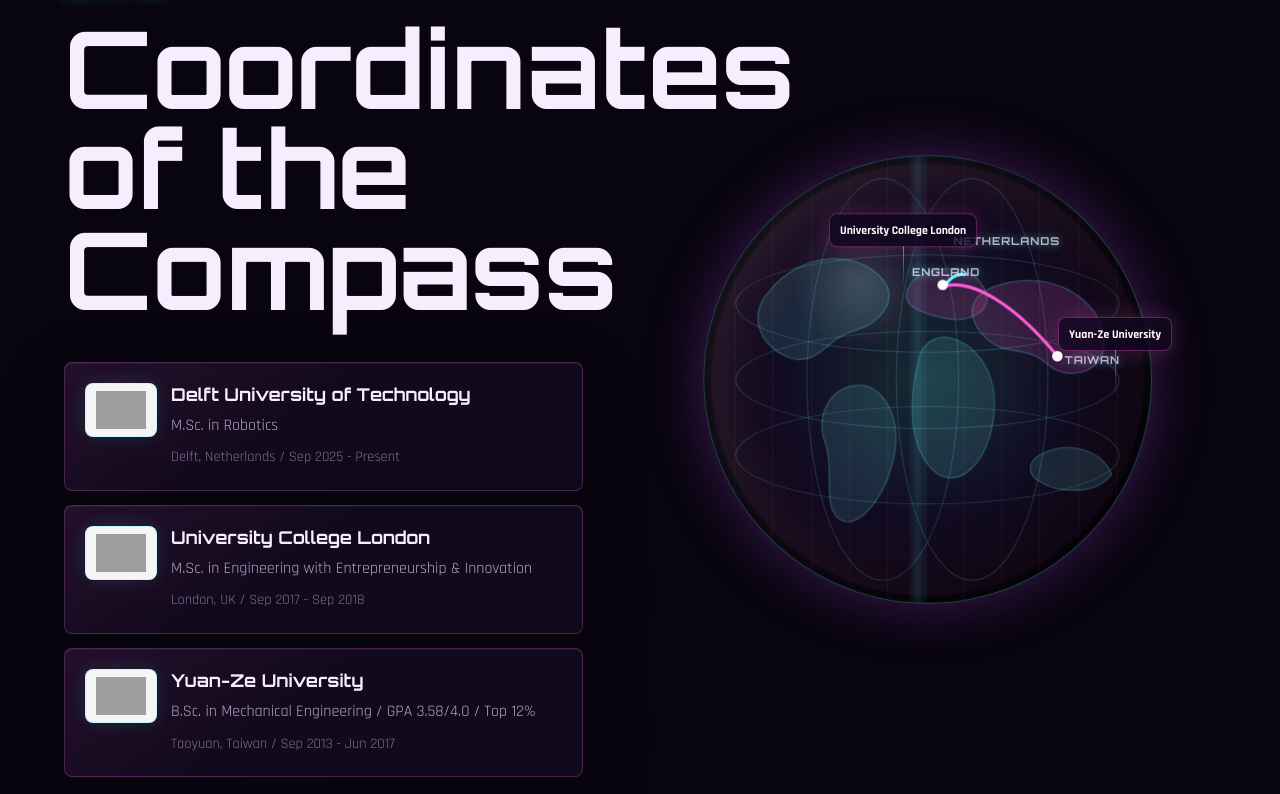
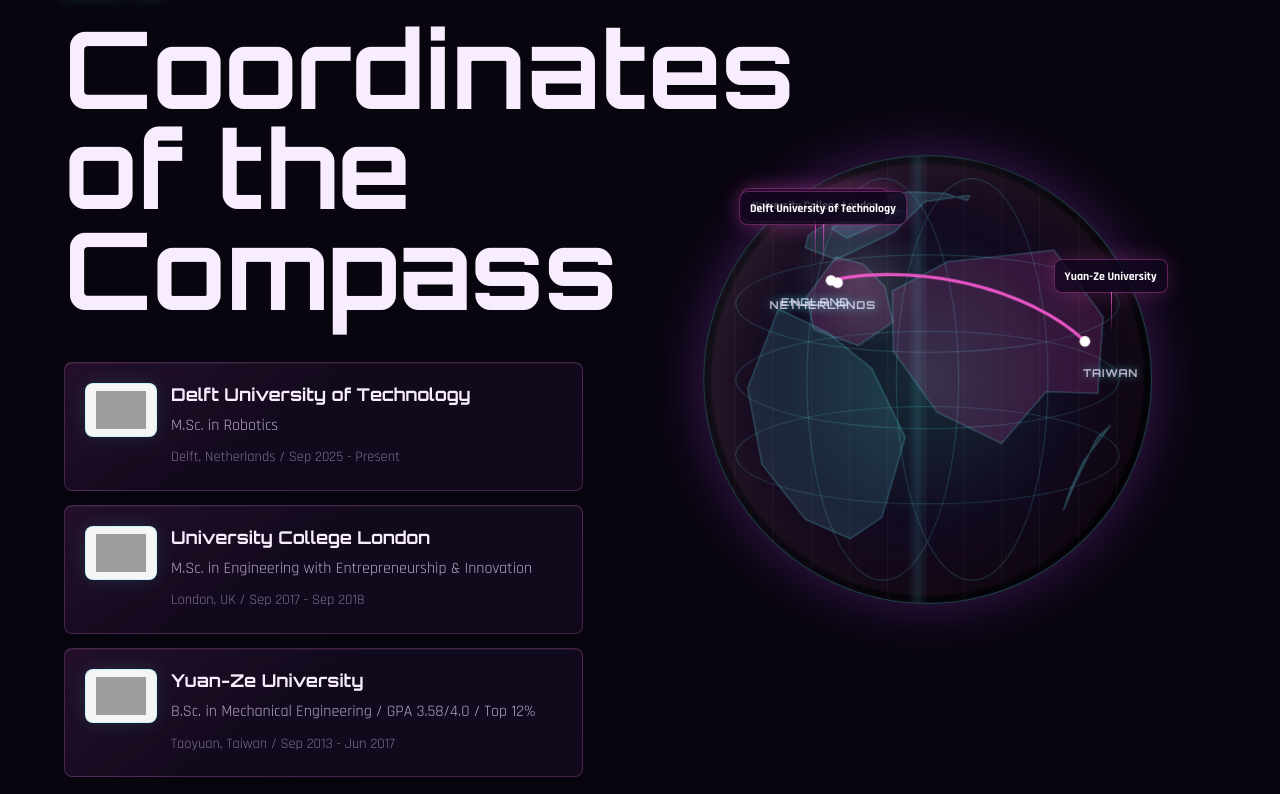
Before and after one commit to TerryBTF/Terry-Zhang.github.io, a React (Vite) app: page / in a window 1280 px wide. Shown: the part 3006-3800 px from the top of the page. Built offline with nearby package versions, Linux system fonts and the light colour scheme; grey boxes are pictures that could not be loaded.

Commit message:
Add projected rotating education globe

```diff
--- a/src/main.jsx
+++ b/src/main.jsx
@@ -1,4 +1,4 @@
-import React, { useEffect, useRef } from 'react'
+import React, { useEffect, useMemo, useRef, useState } from 'react'
 import { createRoot } from 'react-dom/client'
 import {
   BrainCircuit,
@@ -116,6 +116,81 @@
   ['Piano', 'Band keyboard player and quiet practice hours.'],
 ]
 
+const DEG_TO_RAD = Math.PI / 180
+
+const continentPolygons = [
+  {
+    name: 'North America',
+    points: [
+      [-168, 72], [-140, 70], [-110, 65], [-72, 58], [-55, 48], [-78, 28],
+      [-95, 16], [-114, 24], [-124, 42], [-150, 58],
+    ],
+  },
+  {
+    name: 'South America',
+    points: [
+      [-80, 12], [-50, 5], [-36, -12], [-45, -34], [-64, -55], [-75, -42],
+      [-81, -18],
+    ],
+  },
+  {
+    name: 'Europe',
+    points: [
+      [-11, 58], [10, 61], [31, 56], [40, 45], [28, 36], [7, 36], [-6, 43],
+    ],
+  },
+  {
+    name: 'Africa',
+    points: [
+      [-17, 34], [13, 37], [35, 30], [48, 10], [40, -20], [25, -35],
+      [4, -34], [-12, -18], [-18, 6],
+    ],
+  },
+  {
+    name: 'Asia',
+    points: [
+      [36, 55], [70, 66], [118, 60], [150, 48], [145, 22], [120, 8],
+      [96, 18], [78, 6], [58, 18], [42, 36],
+    ],
+  },
+  {
+    name: 'Australia',
+    points: [
+      [112, -12], [134, -10], [154, -25], [146, -39], [116, -35], [109, -22],
+    ],
+  },
+  {
+    name: 'Greenland',
+    points: [
+      [-52, 82], [-24, 78], [-22, 64], [-45, 59], [-64, 68],
+    ],
+  },
+]
+
+const educationStops = [
+  {
+    key: 'yzu',
+    label: 'Yuan-Ze University',
+    region: 'Taiwan',
+    lon: 121.26,
+    lat: 24.97,
+  },
+  {
+    key: 'ucl',
+    label: 'University College London',
+    region: 'England',
+    lon: -0.13,
+    lat: 51.52,
+  },
+  {
+    key: 'tu',
+    label: 'Delft University of Technology',
+    region: 'Netherlands',
+    lon: 4.37,
+    lat: 52.0,
+  },
+]
+
 function SectionTitle({ eyebrow, title, id }) {
   return (
     <>
@@ -123,6 +198,111 @@
       <h2 id={id}>{title}</h2>
     </>
   )
+}
+
+function latLonToVector([lon, lat]) {
+  const lambda = lon * DEG_TO_RAD
+  const phi = lat * DEG_TO_RAD
+  const cosPhi = Math.cos(phi)
+  return [cosPhi * Math.cos(lambda), cosPhi * Math.sin(lambda), Math.sin(phi)]
+}
+
+function vectorToLatLon([x, y, z]) {
+  return [Math.atan2(y, x) / DEG_TO_RAD, Math.asin(z) / DEG_TO_RAD]
+}
+
+function interpolateGreatCircle(start, end, steps = 44) {
+  const a = latLonToVector(start)
+  const b = latLonToVector(end)
+  const dot = Math.min(1, Math.max(-1, a[0] * b[0] + a[1] * b[1] + a[2] * b[2]))
+  const omega = Math.acos(dot)
+
+  if (omega < 0.0001) {
+    return [start, end]
+  }
+
+  const sinOmega = Math.sin(omega)
+  return Array.from({ length: steps + 1 }, (_, index) => {
+    const t = index / steps
+    const scaleA = Math.sin((1 - t) * omega) / sinOmega
+    const scaleB = Math.sin(t * omega) / sinOmega
+    return vectorToLatLon([
+      scaleA * a[0] + scaleB * b[0],
+      scaleA * a[1] + scaleB * b[1],
+      scaleA * a[2] + scaleB * b[2],
+    ])
+  })
+}
+
+function createProjector(centerLon, centerLat = 28) {
+  const radius = 178
+  const center = 210
+  const lambda0 = centerLon * DEG_TO_RAD
+  const phi0 = centerLat * DEG_TO_RAD
+  const sinPhi0 = Math.sin(phi0)
+  const cosPhi0 = Math.cos(phi0)
+
+  return ([lon, lat]) => {
+    const lambda = lon * DEG_TO_RAD
+    const phi = lat * DEG_TO_RAD
+    const delta = lambda - lambda0
+    const sinPhi = Math.sin(phi)
+    const cosPhi = Math.cos(phi)
+    const visible = sinPhi0 * sinPhi + cosPhi0 * cosPhi * Math.cos(delta)
+
+    return {
+      x: center + radius * cosPhi * Math.sin(delta),
+      y: center - radius * (cosPhi0 * sinPhi - sinPhi0 * cosPhi * Math.cos(delta)),
+      visible,
+    }
+  }
+}
+
+function pathFromProjected(points, project, close = false) {
+  const projected = points.map(project)
+  const visibleRatio = projected.filter((point) => point.visible > -0.08).length / projected.length
+
+  if (visibleRatio < 0.35) {
+    return ''
+  }
+
+  const path = projected
+    .map((point, index) => `${index === 0 ? 'M' : 'L'} ${point.x.toFixed(1)} ${point.y.toFixed(1)}`)
+    .join(' ')
+
+  return close ? `${path} Z` : path
+}
+
+function routePathFromProjected(points, project) {
+  const projected = points.map(project)
+  const segments = []
+  let current = []
+
+  projected.forEach((point) => {
+    if (point.visible > 0.03) {
+      current.push(point)
+      return
+    }
+
+    if (current.length > 1) {
+      segments.push(current)
+    }
+    current = []
+  })
+
+  if (current.length > 1) {
+    segments.push(current)
+  }
+
+  const longest = segments.sort((a, b) => b.length - a.length)[0]
+
+  if (!longest || longest.length < 8) {
+    return ''
+  }
+
+  return longest
+    .map((point, index) => `${index === 0 ? 'M' : 'L'} ${point.x.toFixed(1)} ${point.y.toFixed(1)}`)
+    .join(' ')
 }
 
 function ParticleTitle() {
@@ -297,42 +477,102 @@
 }
 
 function EducationGlobe() {
+  const [rotation, setRotation] = useState(121)
+
+  useEffect(() => {
+    let frame = 0
+    let start = 0
+    const keyframes = [121, 66, 66, 2.5, 2.5, 121]
+
+    const animate = (timestamp) => {
+      if (!start) {
+        start = timestamp
+      }
+
+      const cycle = ((timestamp - start) % 15000) / 15000
+      const segment = Math.min(4, Math.floor(cycle * 5))
+      const local = cycle * 5 - segment
+      const eased = local < 0.5 ? 2 * local * local : 1 - ((-2 * local + 2) ** 2) / 2
+      const nextRotation = keyframes[segment] + (keyframes[segment + 1] - keyframes[segment]) * eased
+      setRotation(nextRotation)
+      frame = requestAnimationFrame(animate)
+    }
+
+    frame = requestAnimationFrame(animate)
+
+    return () => cancelAnimationFrame(frame)
+  }, [])
+
+  const globe = useMemo(() => {
+    const project = createProjector(rotation)
+    const routes = [
+      interpolateGreatCircle([educationStops[0].lon, educationStops[0].lat], [educationStops[1].lon, educationStops[1].lat]),
+      interpolateGreatCircle([educationStops[1].lon, educationStops[1].lat], [educationStops[2].lon, educationStops[2].lat], 18),
+    ]
+
+    return {
+      continents: continentPolygons.map((continent) => ({
+        ...continent,
+        path: pathFromProjected(continent.points, project, true),
+      })),
+      stops: educationStops.map((stop) => ({ ...stop, point: project([stop.lon, stop.lat]) })),
+      routes: routes.map((route) => routePathFromProjected(route, project)),
+    }
+  }, [rotation])
+
   return (
     <div className="education-globe" aria-label="Animated education path from Taiwan to London to Delft">
       <div className="globe-sphere">
-        <svg className="continent-map" viewBox="0 0 420 420" aria-hidden="true">
-          <path className="continent north-america" d="M62 126 C90 91 143 86 168 116 C184 136 164 158 141 164 C115 171 108 197 82 190 C55 182 38 151 62 126 Z" />
-          <path className="continent south-america" d="M153 216 C178 226 186 260 176 292 C167 324 143 354 126 340 C111 328 123 293 113 267 C104 241 122 210 153 216 Z" />
-          <path className="continent europe" d="M197 116 C223 99 254 103 264 126 C273 145 249 158 224 152 C202 147 178 139 197 116 Z" />
-          <path className="continent africa" d="M226 170 C260 175 279 211 271 252 C264 292 235 318 212 292 C190 266 194 220 202 190 C205 178 213 171 226 170 Z" />
-          <path className="continent asia" d="M269 124 C318 104 367 128 375 166 C383 203 342 214 322 195 C302 177 283 189 265 171 C247 154 247 134 269 124 Z" />
-          <path className="continent australia" d="M319 279 C345 267 374 277 383 299 C368 319 330 318 310 302 C303 294 307 284 319 279 Z" />
-        </svg>
         <div className="globe-lat lat-one" />
         <div className="globe-lat lat-two" />
         <div className="globe-lat lat-three" />
         <div className="globe-meridian meridian-one" />
         <div className="globe-meridian meridian-two" />
-        <svg className="route-map" viewBox="0 0 420 420" role="img" aria-hidden="true">
-          <path className="route-path route-tw-ucl" d="M332 188 C296 144 255 115 226 122" />
-          <path className="route-path route-ucl-tu" d="M226 122 C232 113 240 109 247 112" />
-          <circle className="route-dot dot-tw" cx="332" cy="188" r="5" />
-          <circle className="route-dot dot-ucl" cx="226" cy="122" r="5" />
-          <circle className="route-dot dot-tu" cx="247" cy="112" r="5" />
+        <svg className="globe-map" viewBox="0 0 420 420" role="img" aria-hidden="true">
+          <defs>
+            <clipPath id="globeClip">
+              <circle cx="210" cy="210" r="178" />
+            </clipPath>
+          </defs>
+          <g clipPath="url(#globeClip)">
+            {globe.continents.map((continent) => (
+              continent.path ? <path className={`continent ${continent.name.toLowerCase().replaceAll(' ', '-')}`} d={continent.path} key={continent.name} /> : null
+            ))}
+            {globe.routes.map((route, index) => (
+              route ? <path className={`route-path route-${index}`} d={route} key={route} /> : null
+            ))}
+            {globe.stops.map((stop) => (
+              stop.point.visible > 0 ? (
+                <circle
+                  className={`route-dot dot-${stop.key}`}
+                  cx={stop.point.x}
+                  cy={stop.point.y}
+                  key={stop.key}
+                  r="5"
+                />
+              ) : null
+            ))}
+          </g>
         </svg>
       </div>
-      <div className="geo-label label-taiwan">Taiwan</div>
-      <div className="geo-label label-england">England</div>
-      <div className="geo-label label-netherlands">Netherlands</div>
-      <div className="campus-pin pin-yzu">
-        <span>Yuan-Ze University</span>
-      </div>
-      <div className="campus-pin pin-ucl">
-        <span>University College London</span>
-      </div>
-      <div className="campus-pin pin-tu">
-        <span>Delft University of Technology</span>
-      </div>
+      {globe.stops.map((stop) => (
+        stop.point.visible > 0 ? (
+          <React.Fragment key={stop.key}>
+            <div
+              className="geo-label"
+              style={{ left: `${(stop.point.x / 420) * 100}%`, top: `${(stop.point.y / 420) * 100 + 6}%` }}
+            >
+              {stop.region}
+            </div>
+            <div
+              className="campus-pin"
+              style={{ left: `${(stop.point.x / 420) * 100}%`, top: `${(stop.point.y / 420) * 100 - 8}%` }}
+            >
+              <span>{stop.label}</span>
+            </div>
+          </React.Fragment>
+        ) : null
+      ))}
     </div>
   )
 }
--- a/src/styles.css
+++ b/src/styles.css
@@ -681,7 +681,7 @@
   position: absolute;
 }
 
-.continent-map {
+.globe-map {
   inset: 0;
   position: absolute;
   z-index: 1;
@@ -737,56 +737,26 @@
   right: 23%;
 }
 
-.route-map {
-  inset: 0;
-  position: absolute;
-  z-index: 2;
-}
-
 .route-path {
   fill: none;
   stroke: var(--pink);
   stroke-linecap: round;
+  stroke-linejoin: round;
   stroke-width: 3;
+  opacity: 0.88;
 }
 
-.route-tw-ucl {
-  --route-length: 175;
-  stroke-dasharray: 175;
-  stroke-dashoffset: 175;
-  animation: drawRoute 4.2s ease-in-out infinite;
-}
-
-.route-ucl-tu {
-  --route-length: 35;
+.route-1 {
   stroke: var(--cyan);
-  stroke-dasharray: 35;
-  stroke-dashoffset: 35;
-  animation: drawRoute 4.2s ease-in-out infinite;
-  animation-delay: 1.35s;
 }
 
 .route-dot {
   fill: #ffffff;
-  opacity: 0;
-  animation: showDot 4.2s ease-in-out infinite;
-}
-
-.dot-tw {
-  animation-delay: 0.1s;
-}
-
-.dot-ucl {
-  animation-delay: 1.35s;
-}
-
-.dot-tu {
-  animation-delay: 2.25s;
+  opacity: 1;
 }
 
 .campus-pin {
   align-items: center;
-  animation: risePin 4.2s ease-in-out infinite;
   background: rgba(19, 7, 31, 0.78);
   border: 1px solid rgba(255, 93, 215, 0.34);
   border-radius: 8px;
@@ -799,6 +769,7 @@
   padding: 7px 10px;
   position: absolute;
   text-align: center;
+  transform: translate(-50%, -100%);
   transform-origin: center bottom;
   white-space: nowrap;
   z-index: 3;
@@ -812,24 +783,10 @@
   letter-spacing: 0.08em;
   position: absolute;
   text-shadow: 0 0 10px rgba(104, 246, 255, 0.55);
+  transform: translate(-50%, 0);
   text-transform: uppercase;
   white-space: nowrap;
   z-index: 2;
-}
-
-.label-taiwan {
-  right: 13%;
-  top: 45%;
-}
-
-.label-england {
-  left: 47%;
-  top: 28%;
-}
-
-.label-netherlands {
-  left: 55%;
-  top: 22%;
 }
 
 .campus-pin::after {
@@ -840,24 +797,6 @@
   left: 50%;
   position: absolute;
   width: 1px;
-}
-
-.pin-yzu {
-  animation-delay: 0.1s;
-  right: 3%;
-  top: 38%;
-}
-
-.pin-ucl {
-  animation-delay: 1.35s;
-  left: 31%;
-  top: 18%;
-}
-
-.pin-tu {
-  animation-delay: 2.25s;
-  left: 52%;
-  top: 8%;
 }
 
 .contact-band {
```
